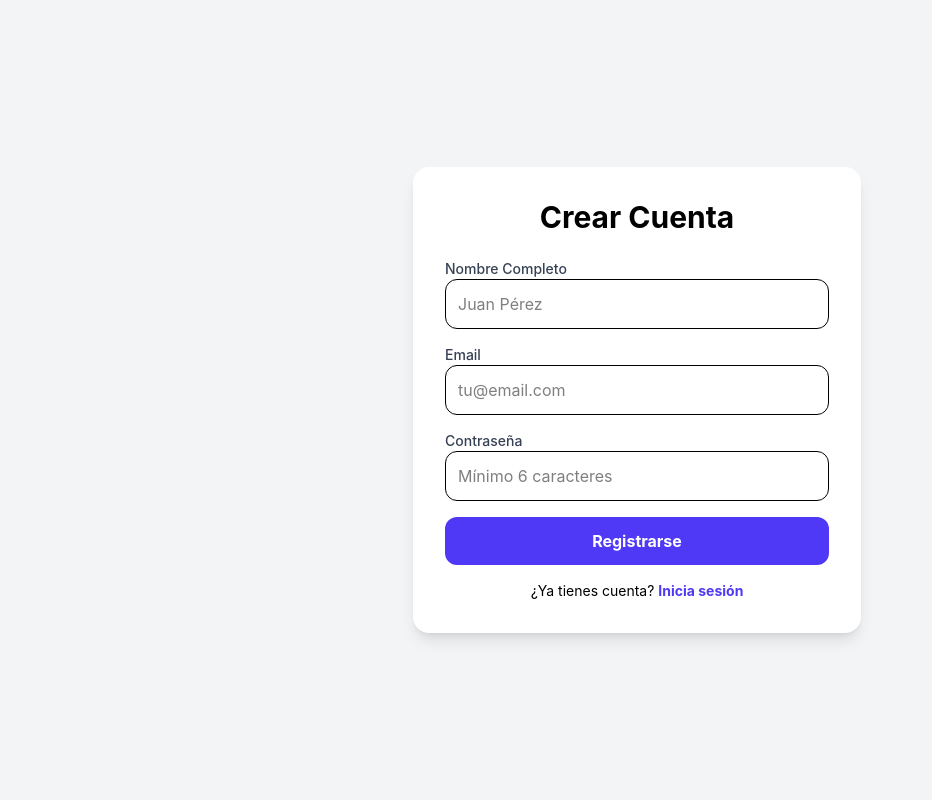
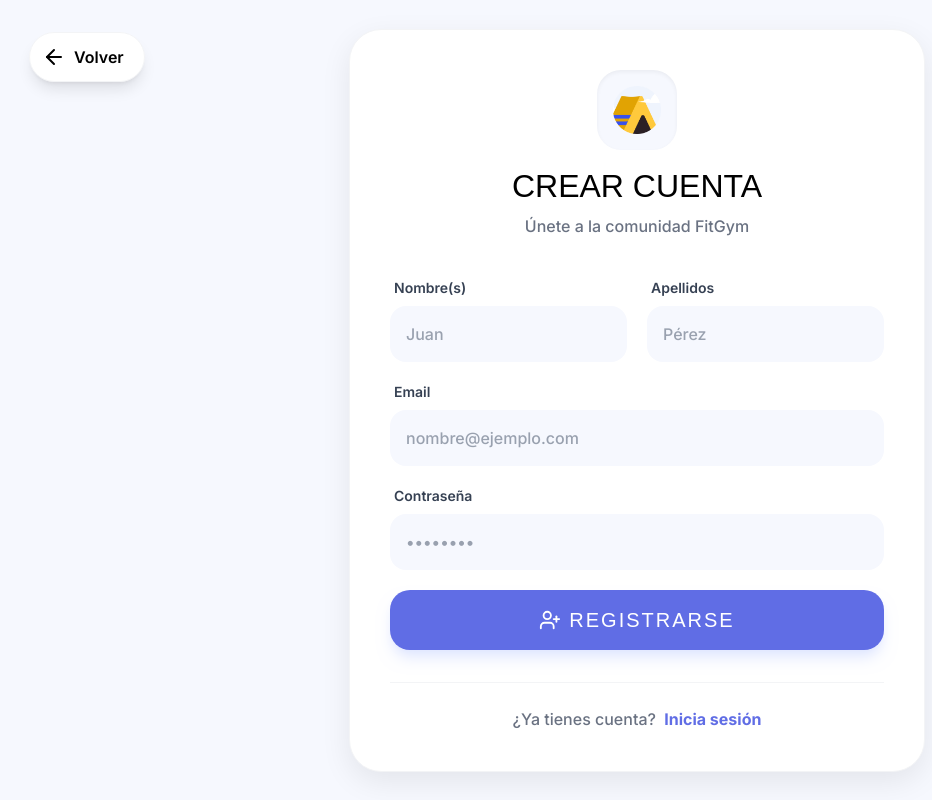
Before and after one commit to lcmarquez2005/fitgym, a React (Vite) app: page /register in a window 1280 px wide. Shown: the whole page, without its empty margins (3-935 px from the left). Built offline with nearby package versions, Linux system fonts and the light colour scheme; no server answers; a web font is replaced by a local one.

Commit message:
feat(auth): enhance registration details and enforce role-based access

```diff
--- a/src/RouterApp.tsx
+++ b/src/RouterApp.tsx
@@ -8,9 +8,8 @@ import { Toaster } from 'sonner';
 // PÁGINAS PÚBLICAS (Landing Page)
 // =============================================
 import LandingPage from '@pages/client/Bienvenida';
-import Planes from '@pages/client/Planes';
 import CheckoutPage from '@pages/client/CheckoutPage/index';
-import TicketPage from '@pages/client/SocioPage/index';
+import TicketPage from '@pages/client/TicketPage';
 
 // =============================================
 // PÁGINAS ERP (Protegidas)
@@ -33,6 +32,7 @@ import { ResetPasswordPage } from './pages/auth/ResetPasswordPage';
 import { VerifyEmailPage } from './pages/auth/VerifyEmailPAge';
 import ControlAcceso from '@pages/erp/ControlAcceso';
 import MarketingPage from '@pages/erp/marketing/MarketingPage';
+import PlanesCRUD from '@pages/erp/planes/PlanesCRUD';
 
 const RouterApp = () => {
     return (
@@ -43,7 +43,6 @@ const RouterApp = () => {
                 {/* RUTAS PÚBLICAS - LANDING PAGE                 */}
                 {/* ============================================= */}
                 <Route path="/" element={<LandingPage />} />
-                <Route path="/planes" element={<Planes />} />
                 <Route path="/checkout" element={<CheckoutPage />} />
                 <Route path="/ticket" element={<TicketPage />} />
                 <Route path="/control-acceso" element={<ControlAcceso />} />
@@ -64,7 +63,7 @@ const RouterApp = () => {
                 <Route
                     path="/erp"
                     element={
-                        <ProtectedRoute allowedRoles={['ADMIN', 'COACH', 'USER']}>
+                        <ProtectedRoute allowedRoles={['ADMIN', 'COACH']}>
                             <App />
                         </ProtectedRoute>
                     }
@@ -72,7 +71,7 @@ const RouterApp = () => {
                 <Route
                     path="/socio"
                     element={
-                        <ProtectedRoute allowedRoles={['ADMIN', 'COACH', 'USER']}>
+                        <ProtectedRoute allowedRoles={['ADMIN', 'COACH']}>
                             <SocioPage />
                         </ProtectedRoute>
                     }
@@ -80,7 +79,7 @@ const RouterApp = () => {
                 <Route
                     path="/erp/finanzas"
                     element={
-                        <ProtectedRoute allowedRoles={['ADMIN', 'COACH', 'USER']}>
+                        <ProtectedRoute allowedRoles={['ADMIN']}>
                             <FinanzasPage />
                         </ProtectedRoute>
                     }
@@ -88,7 +87,7 @@ const RouterApp = () => {
                 <Route
                     path="/erp/inventario"
                     element={
-                        <ProtectedRoute allowedRoles={['ADMIN', 'COACH', 'USER']}>
+                        <ProtectedRoute allowedRoles={['ADMIN', 'COACH']}>
                             <InventarioPage />
                         </ProtectedRoute>
                     }
@@ -96,7 +95,7 @@ const RouterApp = () => {
                 <Route
                     path="/erp/rrhh"
                     element={
-                        <ProtectedRoute allowedRoles={['ADMIN', 'COACH', 'USER']}>
+                        <ProtectedRoute allowedRoles={['ADMIN']}>
                             <RRHHPage />
                         </ProtectedRoute>
                     }
@@ -104,7 +103,7 @@ const RouterApp = () => {
                 <Route
                     path="/erp/reservas"
                     element={
-                        <ProtectedRoute allowedRoles={['ADMIN', 'COACH', 'USER']}>
+                        <ProtectedRoute allowedRoles={['ADMIN', 'COACH']}>
                             <ReservasPage />
                         </ProtectedRoute>
                     }
@@ -112,15 +111,23 @@ const RouterApp = () => {
                 <Route
                     path="/erp/marketing"
                     element={
-                        <ProtectedRoute allowedRoles={['ADMIN', 'COACH', 'USER']}>
+                        <ProtectedRoute allowedRoles={['ADMIN']}>
                             <MarketingPage />
+                        </ProtectedRoute>
+                    }
+                />
+                <Route
+                    path="/erp/planes"
+                    element={
+                        <ProtectedRoute allowedRoles={['ADMIN']}>
+                            <PlanesCRUD />
                         </ProtectedRoute>
                     }
                 />
                 <Route
                     path="/dashboard"
                     element={
-                        <ProtectedRoute allowedRoles={['ADMIN', 'COACH', 'USER']}>
+                        <ProtectedRoute allowedRoles={['USER', 'SOCIO']}>
                             <DashboardCliente />
                         </ProtectedRoute>
                     }
--- a/src/components/layout/Sidebar.tsx
+++ b/src/components/layout/Sidebar.tsx
@@ -5,7 +5,6 @@ import {
   LayoutDashboard,
   UserPlus,
   Dumbbell,
-  ShieldCheck,
   LogOut,
   Settings,
   Menu,
@@ -16,7 +15,9 @@ import {
   Package,
   Briefcase,
   CalendarCheck,
-  LineChart
+  LineChart,
+  UserCircle,
+  ShieldCheck
 } from 'lucide-react';
 import { AltaUsuario } from '../client/AltaUsuario';
 import { useAuth } from '@context/AuthContext';
@@ -47,8 +48,9 @@ export const Sidebar: React.FC<SidebarProps> = ({
     if (location.pathname.startsWith('/erp/planes')) return 'Planes';
     if (location.pathname.startsWith('/erp')) return 'Dashboard';
     if (location.pathname.startsWith('/socio')) return 'Socio';
-    // if (location.pathname.startsWith('/control')) return 'Control Acceso';
+    if (location.pathname.startsWith('/control')) return 'Control Acceso';
     if (location.pathname.startsWith('/alta')) return 'Alta de Usuario';
+    if (location.pathname.startsWith('/dashboard')) return 'Mi Perfil';
     return propActiveTab;
     };
 
@@ -62,18 +64,21 @@ export const Sidebar: React.FC<SidebarProps> = ({
     // Si no está autenticado, NO mostramos la barra lateral
     if (!isAuthenticated) return null;
 
-  const menuItems = [
-    { name: "Dashboard", icon: <LayoutDashboard size={20} /> },
-    { name: "Alta de Usuario", icon: <UserPlus size={20} /> },
-    { name: "Socio", icon: <Users size={20} /> },
-    { name: "Finanzas", icon: <Banknote size={20} /> },
-    { name: "Inventario", icon: <Package size={20} /> },
-    { name: "RRHH", icon: <Briefcase size={20} /> },
-    { name: "Reservas", icon: <CalendarCheck size={20} /> },
-    { name: "Planes", icon: <Dumbbell size={20} /> },
-    { name: "Marketing", icon: <LineChart size={20} /> },
-    // { name: "Control Acceso", icon: <ShieldCheck size={20} /> },
+    const allMenuItems = [
+    { name: "Dashboard", icon: <LayoutDashboard size={20} />, roles: ['ADMIN', 'COACH'] },
+    { name: "Mi Perfil", icon: <UserCircle size={20} />, roles: ['USER', 'SOCIO'] },
+    { name: "Alta de Usuario", icon: <UserPlus size={20} />, roles: ['ADMIN'] },
+    { name: "Socio", icon: <Users size={20} />, roles: ['ADMIN', 'COACH'] },
+    { name: "Finanzas", icon: <Banknote size={20} />, roles: ['ADMIN'] },
+    { name: "Inventario", icon: <Package size={20} />, roles: ['ADMIN', 'COACH'] },
+    { name: "RRHH", icon: <Briefcase size={20} />, roles: ['ADMIN'] },
+    { name: "Reservas", icon: <CalendarCheck size={20} />, roles: ['ADMIN', 'COACH'] },
+    { name: "Planes", icon: <Dumbbell size={20} />, roles: ['ADMIN'] },
+    { name: "Marketing", icon: <LineChart size={20} />, roles: ['ADMIN'] },
+    { name: "Control Acceso", icon: <ShieldCheck size={20} />, roles: ['ADMIN', 'COACH'] },
     ];
+
+    const menuItems = allMenuItems.filter(item => user && item.roles.includes(user.rol));
 
     const toggleSidebar = () => setIsOpen(!isOpen);
 
@@ -84,6 +89,9 @@ export const Sidebar: React.FC<SidebarProps> = ({
       setIsOpen(false);
     } else if(name === "Dashboard") {
       navigate('/erp');
+      setIsOpen(false);
+    } else if (name === "Mi Perfil") {
+      navigate('/dashboard');
       setIsOpen(false);
     } else if (name === "Finanzas") {
       navigate('/erp/finanzas');
@@ -97,7 +105,7 @@ export const Sidebar: React.FC<SidebarProps> = ({
     } else if (name === "Reservas") {
       navigate('/erp/reservas');
       setIsOpen(false);
-    } else if(name === "Planes") {
+    } else if (name === "Planes") {
       navigate('/erp/planes');
       setIsOpen(false);
     } else if (name === "Socio") {
@@ -107,11 +115,15 @@ export const Sidebar: React.FC<SidebarProps> = ({
     } else if (name === "Marketing") {
       navigate('/erp/marketing');
       setIsOpen(false);
+    } else if (name === "Control Acceso") {
+      navigate('/control-acceso');
+      setIsOpen(false);
     } else {
       onNavigate?.(name);
       setIsOpen(false);
     }
     };
+
 
   const handleLogout = () => {
     logout();
--- a/src/pages/auth/RegisterPage.tsx
+++ b/src/pages/auth/RegisterPage.tsx
@@ -1,12 +1,18 @@
 // src/pages/auth/RegisterPage.tsx
 import { useState } from 'react';
-import { Link } from 'react-router-dom';
+import { Link, useNavigate, useLocation } from 'react-router-dom';
 import { AuthService, type RegisterRequest } from '@services/auth.service';
+import { ArrowLeft, UserPlus, CheckCircle2, Sparkles } from 'lucide-react';
+import logoImage from '@assets/logo.png';
 
 export const RegisterPage = () => {
-    console.log("Entrando al componente de registro")
+    const navigate = useNavigate();
+    const location = useLocation();
+    const planPending = location.state?.planPendingSelection;
+
     const [formData, setFormData] = useState<RegisterRequest>({
-        fullName: '',
+        name: '',
+        lastName: '',
         email: '',
         password: '',
     });
@@ -25,6 +31,7 @@ export const RegisterPage = () => {
         setLoading(true);
 
         try {
+            // El backend por defecto debería asignar el ROL 'USER' a registros públicos
             const response = await AuthService.register(formData);
             if (response.success) {
                 setMessage(response.message);
@@ -39,61 +46,123 @@ export const RegisterPage = () => {
     };
 
     return (
-        <div className="min-h-screen flex items-center justify-center bg-gray-100">
-            <div className="bg-white p-8 rounded-2xl shadow-lg w-full max-w-md">
-                <h2 className="text-3xl font-bold text-center mb-6">Crear Cuenta</h2>
+        <div className="min-h-screen flex items-center justify-center bg-[#F6F8FE] font-inter p-4">
+            {/* Botón Volver */}
+            <button
+                onClick={() => navigate('/')}
+                className="fixed top-8 left-8 p-3 bg-white rounded-full shadow-lg hover:bg-gray-50 transition-all border border-gray-100 text-black active:scale-95 flex items-center gap-2 group"
+                aria-label="Volver al inicio"
+            >
+                <ArrowLeft size={24} className="group-hover:-translate-x-1 transition-transform" />
+                <span className="pr-2 font-semibold hidden md:block">Volver</span>
+            </button>
 
-                {message && (
-                    <div className="bg-green-100 border border-green-400 text-green-700 px-4 py-3 rounded-lg mb-4">
-                        {message}
-                        <p className="mt-2 text-sm">
-                            Revisa tu email para verificar la cuenta.
+            <div
+                className="bg-white p-10 rounded-[32px] w-full max-w-xl border border-gray-100 relative"
+                style={{ boxShadow: "0px 10px 30px rgba(0, 0, 0, 0.08)" }}
+            >
+                {/* Logo y Encabezado */}
+                <div className="flex flex-col items-center mb-10">
+                    <div className="w-20 h-20 bg-[#F6F8FE] rounded-3xl flex items-center justify-center mb-4 shadow-inner">
+                        <img src={logoImage} alt="FitGym Logo" className="w-12 h-12 object-contain" />
+                    </div>
+                    <h2 className="text-[32px] font-bakbak text-black uppercase leading-tight">Crear Cuenta</h2>
+                    <p className="text-gray-500 font-medium mt-2">Únete a la comunidad FitGym</p>
+                </div>
+
+                {message ? (
+                    <div className="bg-green-50 border border-green-100 text-green-700 p-6 rounded-[24px] mb-6 flex flex-col items-center text-center gap-3 animate-in fade-in zoom-in duration-300">
+                        <CheckCircle2 size={48} className="text-green-500" />
+                        <div>
+                            <p className="font-bold text-lg mb-1">{message}</p>
+                            <p className="text-sm opacity-90">
+                                Revisa tu email para verificar la cuenta antes de iniciar sesión.
                             </p>
+                        </div>
+                        <Link
+                            to="/login"
+                            state={{ planPendingSelection: planPending }}
+                            className="mt-4 px-6 py-2 bg-green-600 text-white rounded-xl font-bold hover:bg-green-700 transition-colors"
+                        >
+                            IR AL LOGIN
+                        </Link>
+                    </div>
+                ) : (
+                    <>
+                        {planPending && (
+                            <div className="bg-gradient-to-r from-indigo-50 to-indigo-100/50 border border-indigo-100 rounded-2xl p-4 mb-6 flex items-center justify-between gap-3 text-black">
+                                <div className="flex items-center gap-3">
+                                    <div className="w-10 h-10 rounded-xl bg-[#606DE5] flex items-center justify-center text-white shrink-0 shadow-md">
+                                        <Sparkles size={18} />
+                                    </div>
+                                    <div>
+                                        <span className="text-[10px] font-bold text-[#606DE5] uppercase tracking-widest block">Membresía Seleccionada</span>
+                                        <span className="font-bold text-sm text-gray-800">{planPending.nombre}</span>
+                                    </div>
+                                </div>
+                                <div className="text-right">
+                                    <span className="text-[10px] font-bold text-gray-400 block uppercase">Total</span>
+                                    <span className="font-extrabold text-sm text-indigo-600">MXN {planPending.precio.toFixed(2)}</span>
+                                </div>
                             </div>
                         )}
 
                         {error && (
-                    <div className="bg-red-100 border border-red-400 text-red-700 px-4 py-3 rounded-lg mb-4">
+                            <div className="bg-red-50 border border-red-100 text-red-600 px-4 py-3 rounded-2xl mb-6 text-sm font-medium animate-pulse">
                                 {error}
                             </div>
                         )}
 
-                <form onSubmit={handleSubmit} className="space-y-4">
+                        <form onSubmit={handleSubmit} className="space-y-5">
+                            <div className="grid grid-cols-1 md:grid-cols-2 gap-5">
                                 <div>
-                        <label className="block text-sm font-medium text-gray-700">Nombre Completo</label>
+                                    <label className="block text-sm font-semibold text-gray-700 mb-2 ml-1">Nombre(s)</label>
                                     <input
                                         type="text"
-                            name="fullName"
-                            value={formData.fullName}
+                                        name="name"
+                                        value={formData.name}
                                         onChange={handleChange}
-                            className="w-full p-3 border rounded-xl focus:ring-2 focus:ring-indigo-500"
-                            placeholder="Juan Pérez"
+                                        className="w-full p-4 bg-[#F6F8FE] border-0 rounded-2xl focus:ring-2 focus:ring-[#606DE5] transition-all outline-none font-medium text-gray-800 placeholder:text-gray-400"
+                                        placeholder="Juan"
+                                        required
+                                    />
+                                </div>
+                                <div>
+                                    <label className="block text-sm font-semibold text-gray-700 mb-2 ml-1">Apellidos</label>
+                                    <input
+                                        type="text"
+                                        name="lastName"
+                                        value={formData.lastName}
+                                        onChange={handleChange}
+                                        className="w-full p-4 bg-[#F6F8FE] border-0 rounded-2xl focus:ring-2 focus:ring-[#606DE5] transition-all outline-none font-medium text-gray-800 placeholder:text-gray-400"
+                                        placeholder="Pérez"
+                                        required
+                                    />
+                                </div>
+                            </div>
+
+                            <div>
+                                <label className="block text-sm font-semibold text-gray-700 mb-2 ml-1">Email</label>
+                                <input
+                                    type="email"
+                                    name="email"
+                                    value={formData.email}
+                                    onChange={handleChange}
+                                    className="w-full p-4 bg-[#F6F8FE] border-0 rounded-2xl focus:ring-2 focus:ring-[#606DE5] transition-all outline-none font-medium text-gray-800 placeholder:text-gray-400"
+                                    placeholder="nombre@ejemplo.com"
                                     required
                                 />
                             </div>
 
                             <div>
-                        <label className="block text-sm font-medium text-gray-700">Email</label>
-                        <input
-                            type="email"
-                            name="email"
-                            value={formData.email}
-                            onChange={handleChange}
-                            className="w-full p-3 border rounded-xl focus:ring-2 focus:ring-indigo-500"
-                            placeholder="tu@email.com"
-                            required
-                        />
-                    </div>
-
-                    <div>
-                        <label className="block text-sm font-medium text-gray-700">Contraseña</label>
+                                <label className="block text-sm font-semibold text-gray-700 mb-2 ml-1">Contraseña</label>
                                 <input
                                     type="password"
                                     name="password"
                                     value={formData.password}
                                     onChange={handleChange}
-                            className="w-full p-3 border rounded-xl focus:ring-2 focus:ring-indigo-500"
-                            placeholder="Mínimo 6 caracteres"
+                                    className="w-full p-4 bg-[#F6F8FE] border-0 rounded-2xl focus:ring-2 focus:ring-[#606DE5] transition-all outline-none font-medium text-gray-800 placeholder:text-gray-400"
+                                    placeholder="••••••••"
                                     required
                                     minLength={6}
                                 />
@@ -102,19 +171,32 @@ export const RegisterPage = () => {
                             <button
                                 type="submit"
                                 disabled={loading}
-                        className="w-full py-3 bg-indigo-600 text-white rounded-xl font-bold hover:bg-indigo-700 disabled:opacity-50"
+                                className="w-full py-4 bg-[#606DE5] text-white rounded-[20px] font-bakbak text-xl hover:bg-[#4f5bd1] transition-all shadow-lg shadow-indigo-100 active:scale-95 disabled:opacity-50 flex items-center justify-center gap-2 mt-4 uppercase tracking-widest"
                             >
-                        {loading ? 'Registrando...' : 'Registrarse'}
+                                {loading ? (
+                                    <div className="h-6 w-6 border-2 border-white/30 border-t-white rounded-full animate-spin" />
+                                ) : (
+                                    <>
+                                        <UserPlus size={22} />
+                                        <span>REGISTRARSE</span>
+                                    </>
+                                )}
                             </button>
                         </form>
+                    </>
+                )}
 
-                <p className="mt-4 text-center text-sm">
+                {!message && (
+                    <div className="mt-8 text-center pt-6 border-t border-gray-100">
+                        <p className="text-gray-500 font-medium">
                             ¿Ya tienes cuenta?{' '}
-                    <Link to="/login" className="text-indigo-600 hover:underline font-bold">
+                            <Link to="/login" state={{ planPendingSelection: planPending }} className="text-[#606DE5] hover:underline font-bold ml-1">
                                 Inicia sesión
                             </Link>
                         </p>
                     </div>
+                )}
+            </div>
         </div>
     );
 };
--- a/src/services/auth.service.ts
+++ b/src/services/auth.service.ts
@@ -8,7 +8,8 @@ export interface LoginRequest {
 }
 
 export interface RegisterRequest {
-    fullName: string;
+    name: string;
+    lastName: string;
     email: string;
     password: string;
 }
```
Lines whose indentation alone changed are shown as unchanged.
